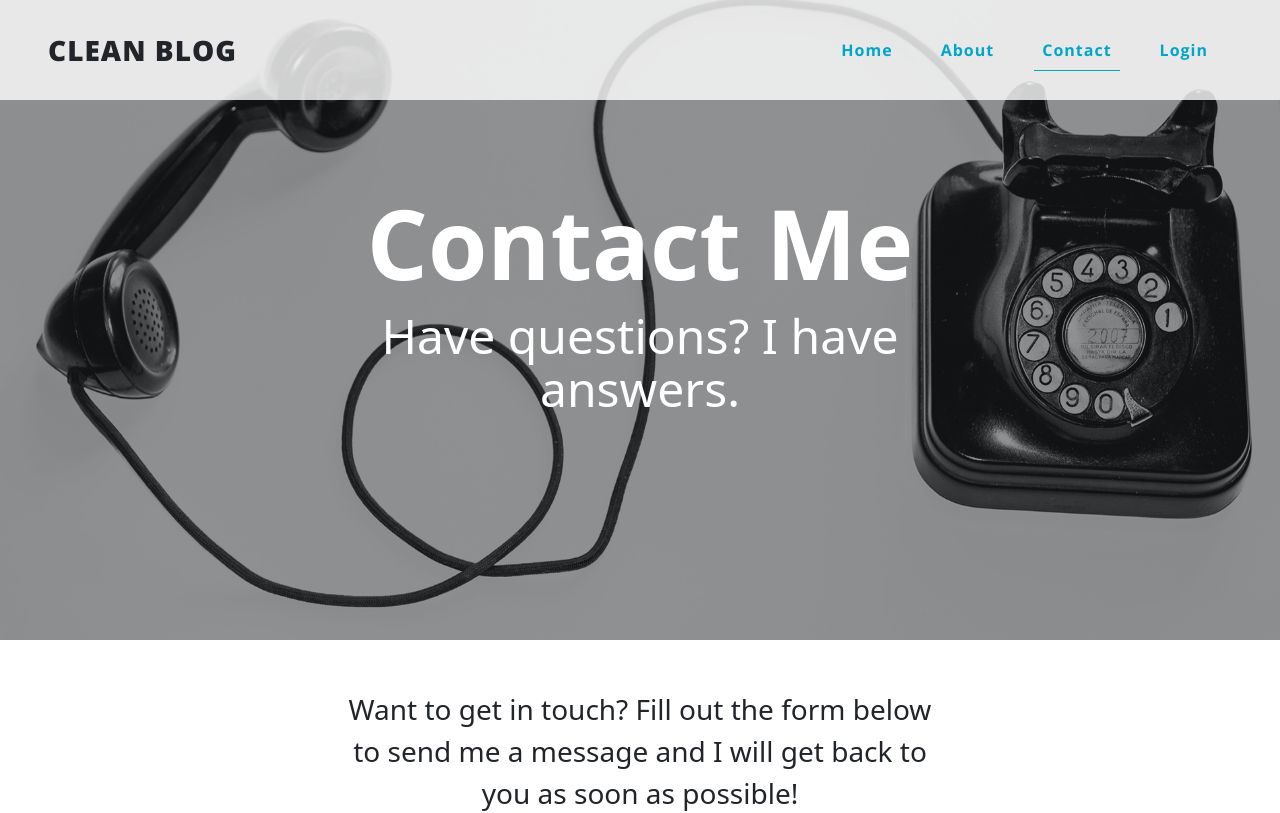
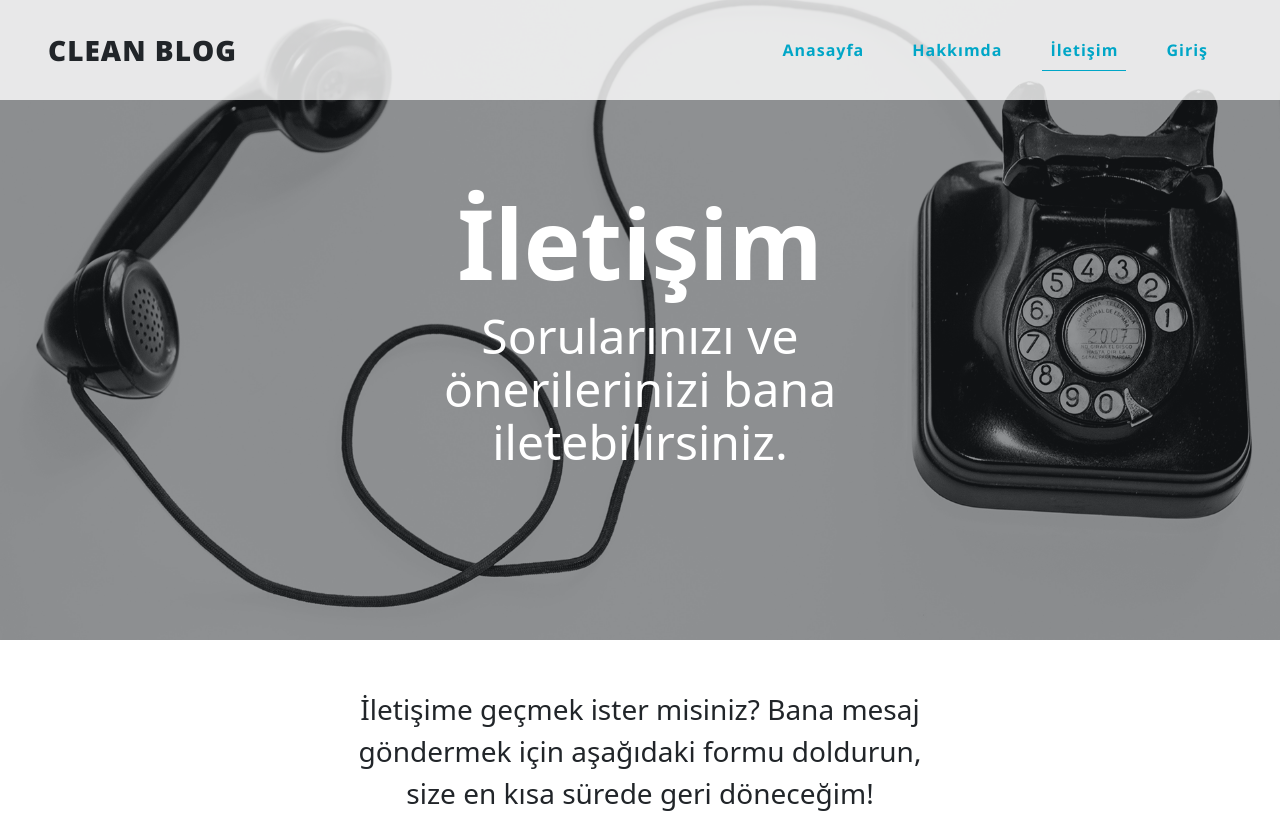
Before and after one commit to ogzcode/Full-Stack-Blog-App, a React (Vite) app in the folder client/: page /contact in a window 1280 px wide. Shown: the top 813 px of the page. Built offline with nearby package versions, Linux system fonts and the light colour scheme.

Commit message:
Turkish translation was done

```diff
--- a/client/src/components/Header.jsx
+++ b/client/src/components/Header.jsx
@@ -13,27 +13,27 @@ const headerContent = {
     "home": {
         "img": homebg,
         "heading": "Clean Blog",
-        "subheading": "A Blog Theme by Start Bootstrap"
+        "subheading": "Kişisel blog sayfası"
     },
     "about": {
         "img": aboutbg,
-        "heading": "About Me",
-        "subheading": "This is what I do."
+        "heading": "Hakkımda",
+        "subheading": "Kim olduğum ve neler yaptığıma dair bilgiler."
     },
     "contact": {
         "img": contactbg,
-        "heading": "Contact Me",
-        "subheading": "Have questions? I have answers."
+        "heading": "İletişim",
+        "subheading": "Sorularınızı ve önerilerinizi bana iletebilirsiniz."
     },
     "create": {
         "img": create,
-        "heading": "Create blog",
-        "subheading": "A Blog Theme by Start Bootstrap"
+        "heading": "Yeni blog oluştur",
+        "subheading": "Yeni bir blog yazısı oluşturun."
     },
     "messages": {
         "img": messageBg,
-        "heading": "Message",
-        "subheading": "A Blog Theme by Start Bootstrap"
+        "heading": "Mesajlar",
+        "subheading": "Bana iletilen mesajlar."
     },
     "post": {
 
--- a/client/src/components/Modal.jsx
+++ b/client/src/components/Modal.jsx
@@ -35,7 +35,7 @@ export const Modal = ({ children, modalTitle, show, onClose }) => {
                             className="modal__footer-btn footer__btn-secondary"
                             onClick={onClose}
                         >
-                            Close
+                            Kapat
                         </button>
                         <button type="button" className="modal__footer-btn footer__btn-primary" disabled>
                             Save changes
--- a/client/src/components/NavBar.jsx
+++ b/client/src/components/NavBar.jsx
@@ -34,28 +34,28 @@ export default function NavBar() {
                     id="navbarNav">
                     <ul className="navbar-nav">
                         <li className="nav-item mx-3">
-                            <Link to={"/"} className={`${isActive("/home")} nav-link font-open-sans-700 text-cyan`} aria-current="page">Home</Link>
+                            <Link to={"/"} className={`${isActive("/home")} nav-link font-open-sans-700 text-cyan`} aria-current="page">Anasayfa</Link>
                         </li>
                         <li className="nav-item mx-3">
-                            <Link to={"/about"} className={`${isActive("/about")} nav-link font-open-sans-700 text-cyan`}>About</Link>
+                            <Link to={"/about"} className={`${isActive("/about")} nav-link font-open-sans-700 text-cyan`}>Hakkımda</Link>
                         </li>
                         <li className="nav-item mx-3">
-                            <Link to={"/contact"} className={`${isActive("/contact")} nav-link font-open-sans-700 text-cyan`}>Contact</Link>
+                            <Link to={"/contact"} className={`${isActive("/contact")} nav-link font-open-sans-700 text-cyan`}>İletişim</Link>
                         </li>
                         {
                             token ?
                                 <>
                                     <li className="nav-item mx-3">
-                                        <Link to={"/create"} className={`${isActive("/create")} nav-link font-open-sans-700 text-cyan`}>Create Post</Link>
+                                        <Link to={"/create"} className={`${isActive("/create")} nav-link font-open-sans-700 text-cyan`}>Yeni Blog</Link>
                                     </li>
                                     <li className="nav-item mx-3">
-                                        <Link to={"/messages"} className={`${isActive("/messages")} nav-link font-open-sans-700 text-cyan`}>Messages</Link>
+                                        <Link to={"/messages"} className={`${isActive("/messages")} nav-link font-open-sans-700 text-cyan`}>Mesajlarım</Link>
                                     </li>
                                     <li className="btn-icon nav-item mx-3 text-cyan" onClick={handleLogout}><i className="bi bi-box-arrow-right mx-auto"></i></li>
                                 </>
                                 :
                                 <li className="nav-item mx-3">
-                                    <Link to={"/login"} className={`nav-link font-open-sans-700 text-cyan`}>Login</Link>
+                                    <Link to={"/login"} className={`nav-link font-open-sans-700 text-cyan`}>Giriş</Link>
                                 </li>
                         }
                     </ul>
--- a/client/src/pages/Contact.jsx
+++ b/client/src/pages/Contact.jsx
@@ -37,27 +37,23 @@ export default function Contact() {
             <div className="container px-4 px-lg-5">
                 <div className="row gx-4 gx-lg-5 justify-content-center">
                     <div className="col-md-10 col-lg-8 col-xl-7">
-                        <p className="fs-3 text-center">Want to get in touch? Fill out the form below to send me a message and I will get back to you as soon as possible!</p>
+                        <p className="fs-3 text-center">İletişime geçmek ister misiniz? Bana mesaj göndermek için aşağıdaki formu doldurun, size en kısa sürede geri döneceğim!</p>
                         {
-                            show && <div className="alert alert-success alert-dismissible fade show" role="alert">Your message has been sent!</div>
+                            show && <div className="alert alert-success alert-dismissible fade show" role="alert">Mesajınız gönderildi!</div>
                         }
                         <div className="my-5">
                             <form onSubmit={handleSubmit}>
                                 <div className="form-floating mb-4">
                                     <input value={name} onChange={e => setName(e.target.value)} className="form-control" style={{ boxShadow: "none" }} id="name" type="text" placeholder="Enter your name..." data-sb-validations="required" />
                                     <label>Name</label>
-                                    <div className="invalid-feedback" data-sb-feedback="name:required">A name is required.</div>
                                 </div>
                                 <div className="form-floating mb-4">
                                     <input value={email} onChange={e => setEmail(e.target.value)} className="form-control" style={{ boxShadow: "none" }} id="email" type="email" placeholder="Enter your email..." data-sb-validations="required,email" />
                                     <label>Email address</label>
-                                    <div className="invalid-feedback" data-sb-feedback="email:required">An email is required.</div>
-                                    <div className="invalid-feedback" data-sb-feedback="email:email">Email is not valid.</div>
                                 </div>
                                 <div className="form-floating mb-4">
                                     <textarea value={message} onChange={e => setMessage(e.target.value)} className="form-control" style={{ boxShadow: "none", height: "12rem" }} id="message" placeholder="Enter your message here..." data-sb-validations="required"></textarea>
                                     <label>Message</label>
-                                    <div className="invalid-feedback" data-sb-feedback="message:required">A message is required.</div>
                                 </div>
                                 <div className="text-center">
                                     <button className="btn-next-post text-white text-uppercase px-5 py-2" type="submit">Send</button>
```
